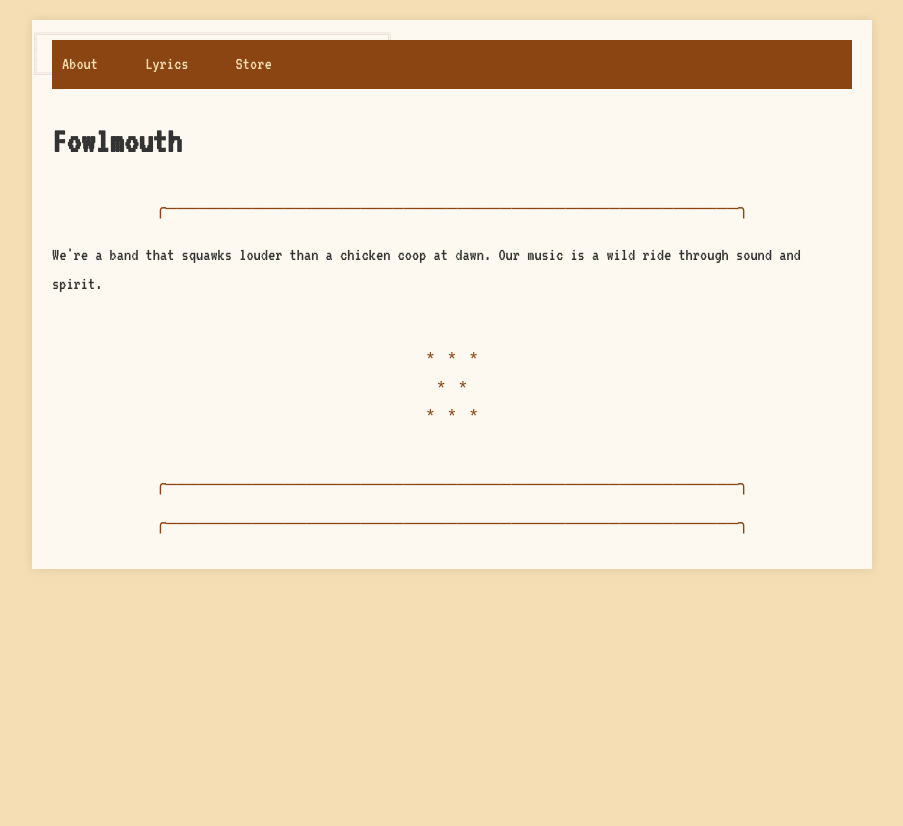
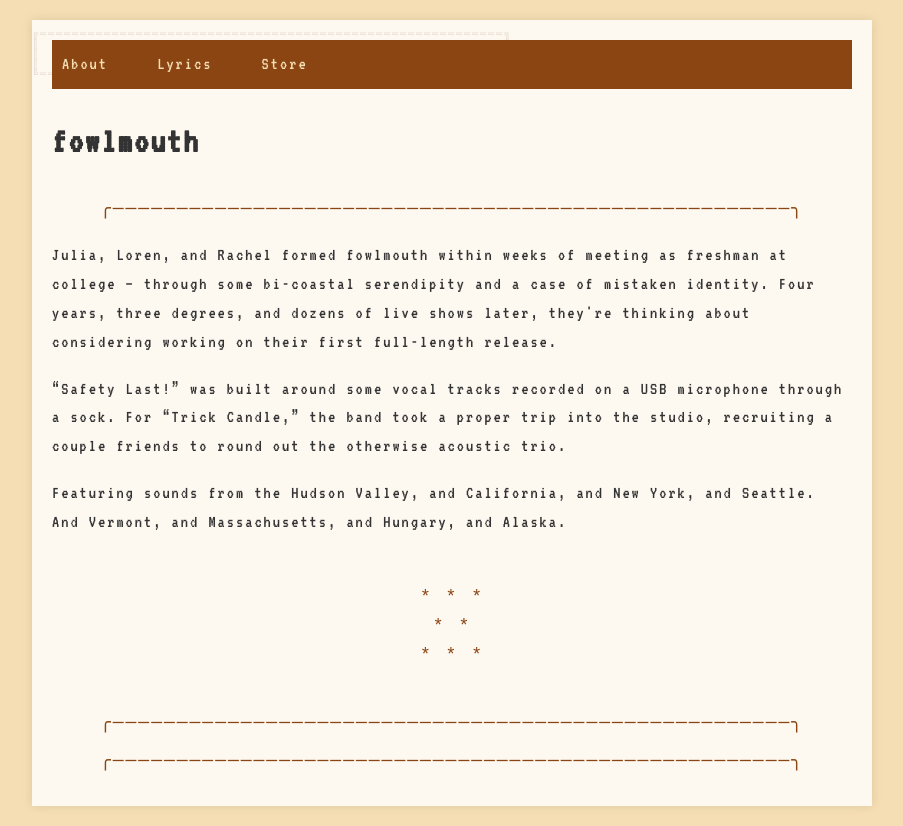
Before and after one commit to rpostrowski/fowlmouth-website, a plain HTML site: page index.html in a window 1280 px wide. Shown: the whole page, without its empty margins (188-1091 px from the left). Before the commit the page ends 800 px from the top, so only its background shows below. Drawn offline with Linux system fonts and the light colour scheme.

Commit message:
Update index.html

```diff
--- a/index.html
+++ b/index.html
@@ -2,11 +2,12 @@
 <html lang="en">
 <head>
     <meta charset="UTF-8">
-    <title>Fowlmouth - The Band</title>
+    <title>fowlmouth</title>
     <link href="https://fonts.googleapis.com/css2?family=VT323&display=swap" rel="stylesheet">
     <style>
         body {
             font-family: 'VT323', monospace;
+            letter-spacing: 2px;
             background-color: #F5DEB3;  /* Wheat-like tan color */
             color: #333;
             line-height: 1.6;
@@ -86,11 +87,17 @@
         </nav>
 
         <div id="about" class="content">
-            <h1>Fowlmouth</h1>
+            <h1>fowlmouth</h1>
             <div class="ascii-divider">
 ╭─────────────────────────────────────────────────────╮
 </div>
-            <p>We're a band that squawks louder than a chicken coop at dawn. Our music is a wild ride through sound and spirit.</p>
+            <p>Julia, Loren, and Rachel formed fowlmouth within weeks of meeting as freshman at college — through some bi-coastal serendipity and a case of mistaken identity.  Four years, three degrees, and dozens of live shows later, they're thinking about considering working on their first full-length release.</p>
+<p>“Safety Last!” was built around some vocal tracks recorded on a USB microphone through a sock.  For “Trick Candle,” the band took a proper trip into the studio, recruiting a couple friends to round out the otherwise acoustic trio.
+</p>
+<p>Featuring sounds from the Hudson Valley, and California, and New York, and Seattle.  And Vermont, and Massachusetts, and Hungary, and Alaska.</p>
+
+
+
             <div class="ascii-art">
 * * *
  * *
@@ -104,7 +111,7 @@
 
         <div id="lyrics" class="content" style="display:none;">
             <h2>Lyrics</h2>
-            <p>Placeholder for song lyrics. Each track tells a story wilder than the last.</p>
+            <p>Placeholder for song lyrics.</p>
             <div class="ascii-art">
 ~/~/~/
 /~/~/~
```
